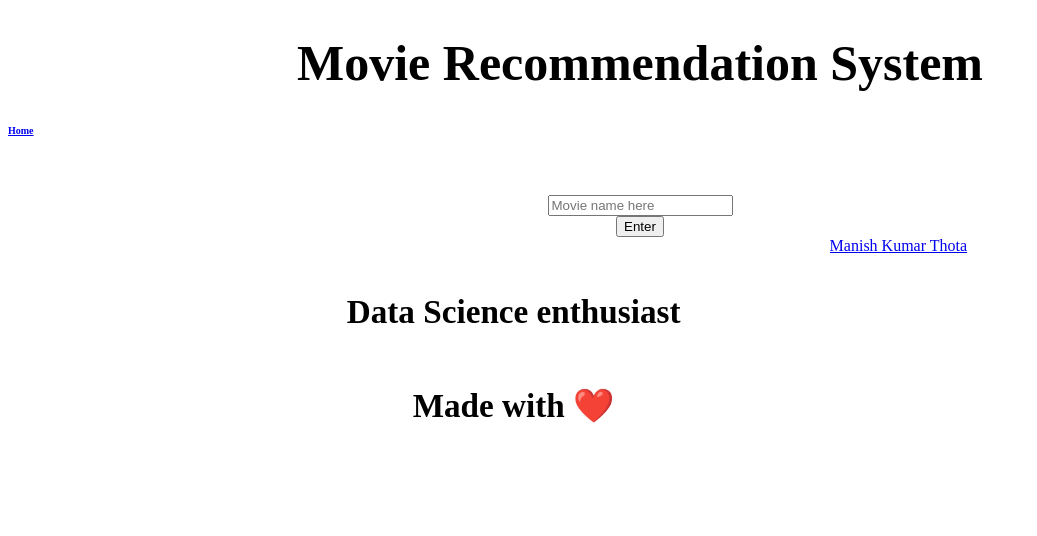
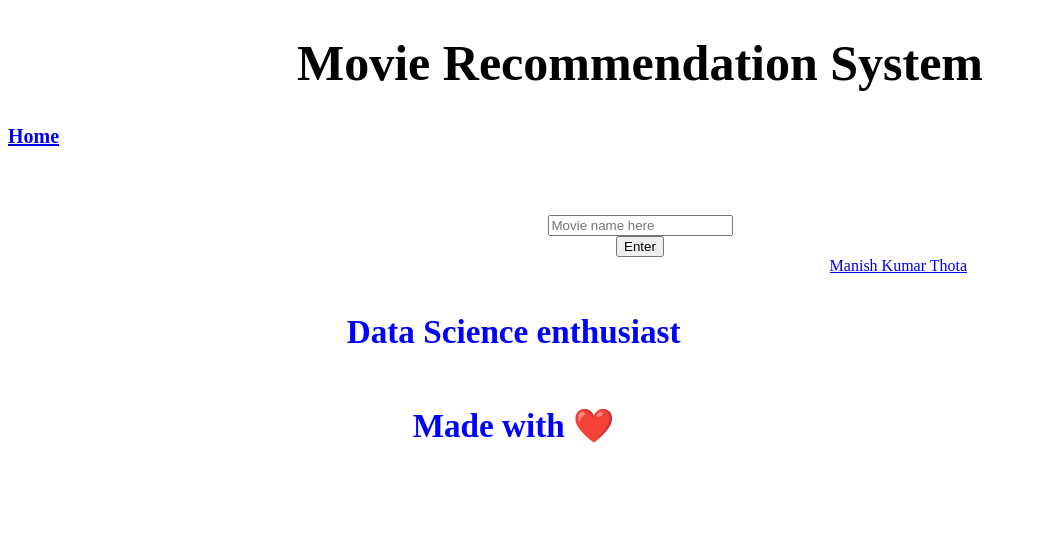
Before and after one commit to manishkumart/Movierecosys_pipeline, a Flask app: page / in a window 1280 px wide. Shown: the top 536 px of the page, without its empty margins (0-1037 px from the left). Run offline with Flask 2, Linux system fonts and the light colour scheme; some libraries are stand-ins or nearby versions.

Commit message:
Update base.html

```diff
--- a/templates/base.html
+++ b/templates/base.html
@@ -15,8 +15,8 @@
   }
     .one{
       position : left;
-      font-size: 10px;
-      color: green;
+      font-size: 20px;
+      color: balck;
   }
   .second{
   text-align: center;
@@ -34,6 +34,7 @@
                 height:280px;
                font-size: 40px;
                text-align: center;
+               color:blue;
             }
 
 </style>
```
